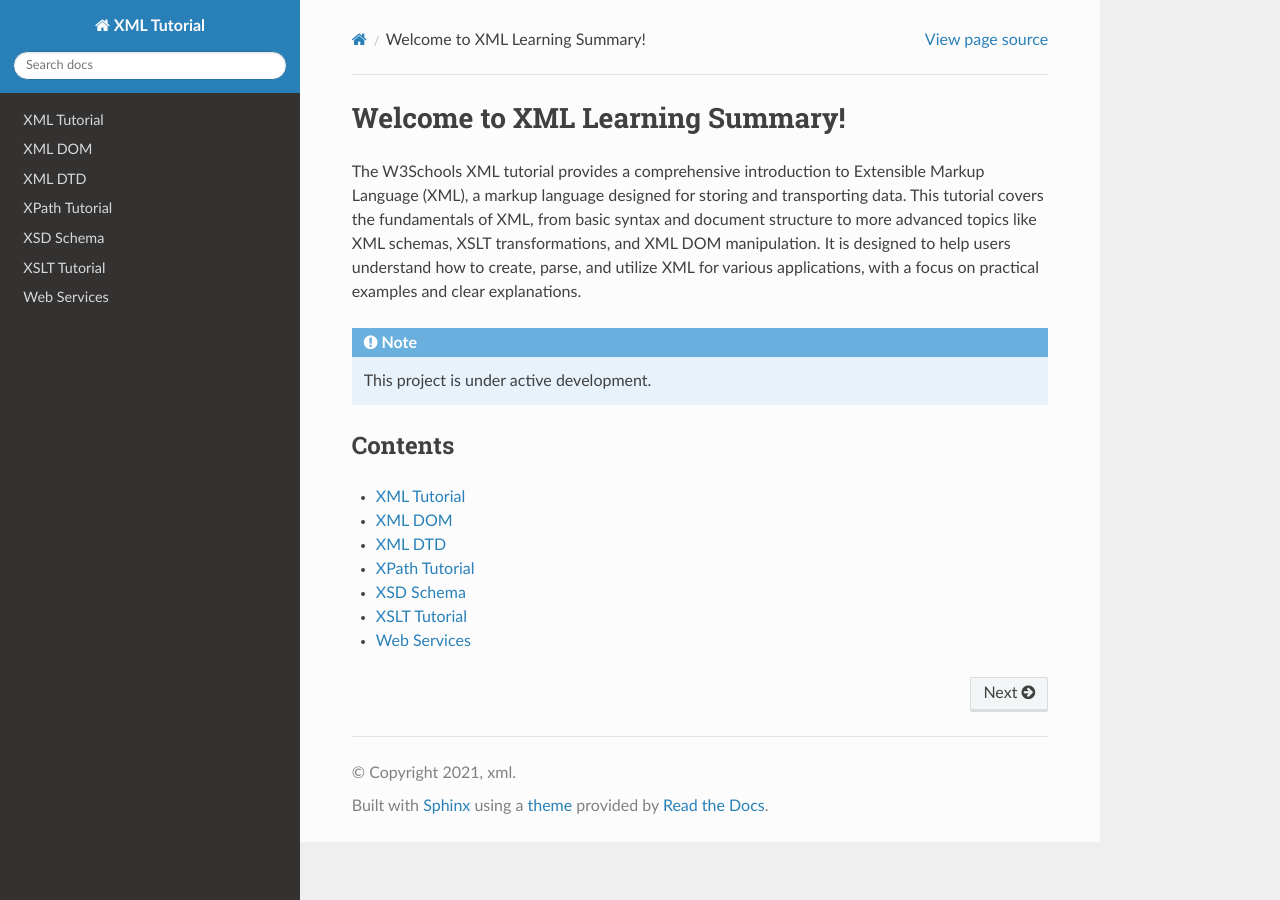
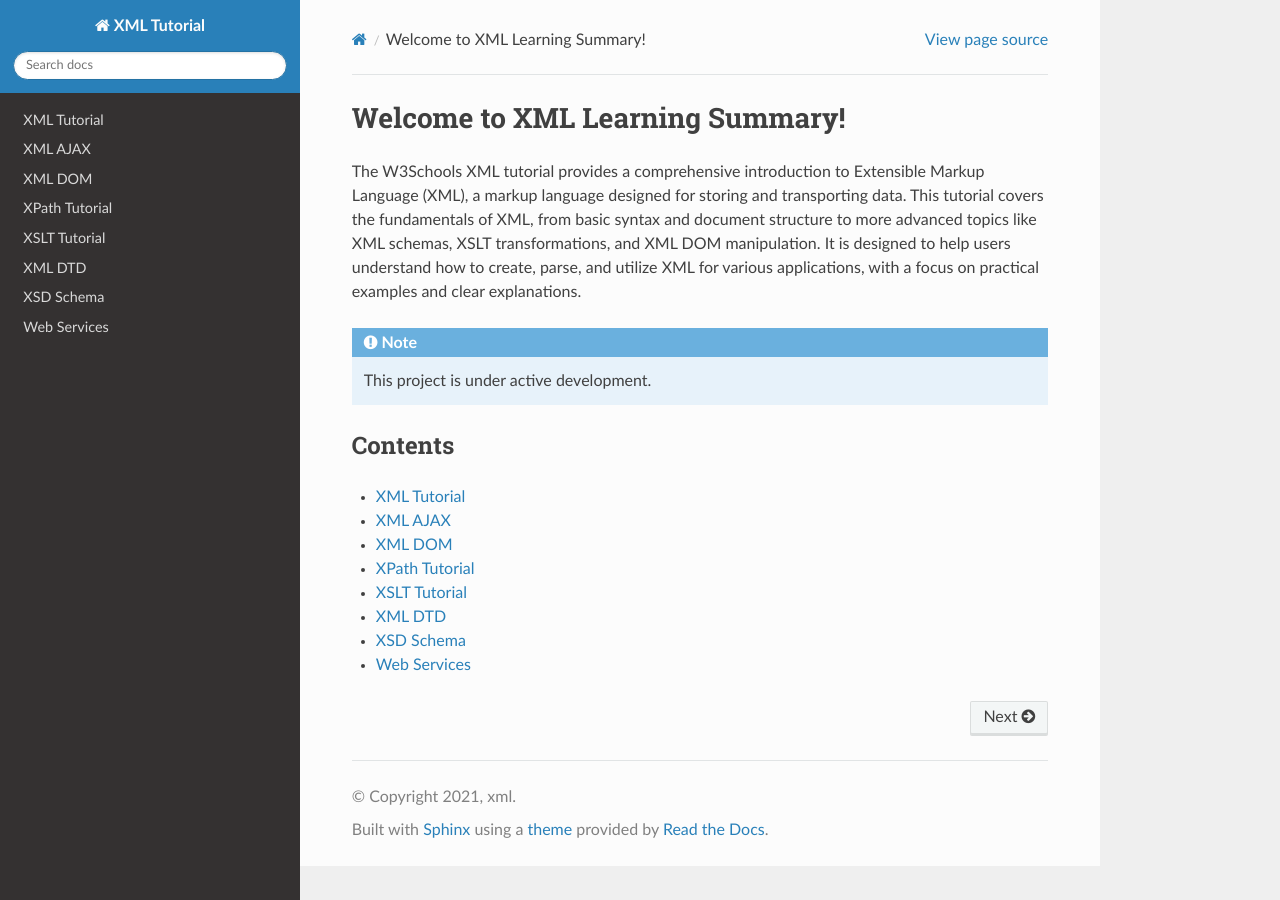
Before and after one commit to tsx-khann/rtd-tutorial, a Sphinx documentation site: the page built from docs/source/index.rst, in a window 1280 px wide. Built offline with Sphinx 7.4.7 and the Read the Docs theme 3.1.0, drawn with Linux system fonts in a browser that asks for light colours; pages that are not in the unit, such as notebooks, are missing from menus.

Commit message:
Update index.rst

```diff
--- a/docs/source/index.rst
+++ b/docs/source/index.rst
@@ -16,10 +16,12 @@ Contents
    :maxdepth: 2
 
    XML_Tutorial/index
+   XML_AJAX/index
    XML_DOM/index
+   XPath_Tutorial/index
+   XSLT_Tutorial/index
    XML_DTD/index
-   XPath_Tutorial/index
+
+   XSD_Schema/index
    XSD_Data_Types/index
-   XSD_Schema/index
-   XSLT_Tutorial/index
    Web_Services/index
```
